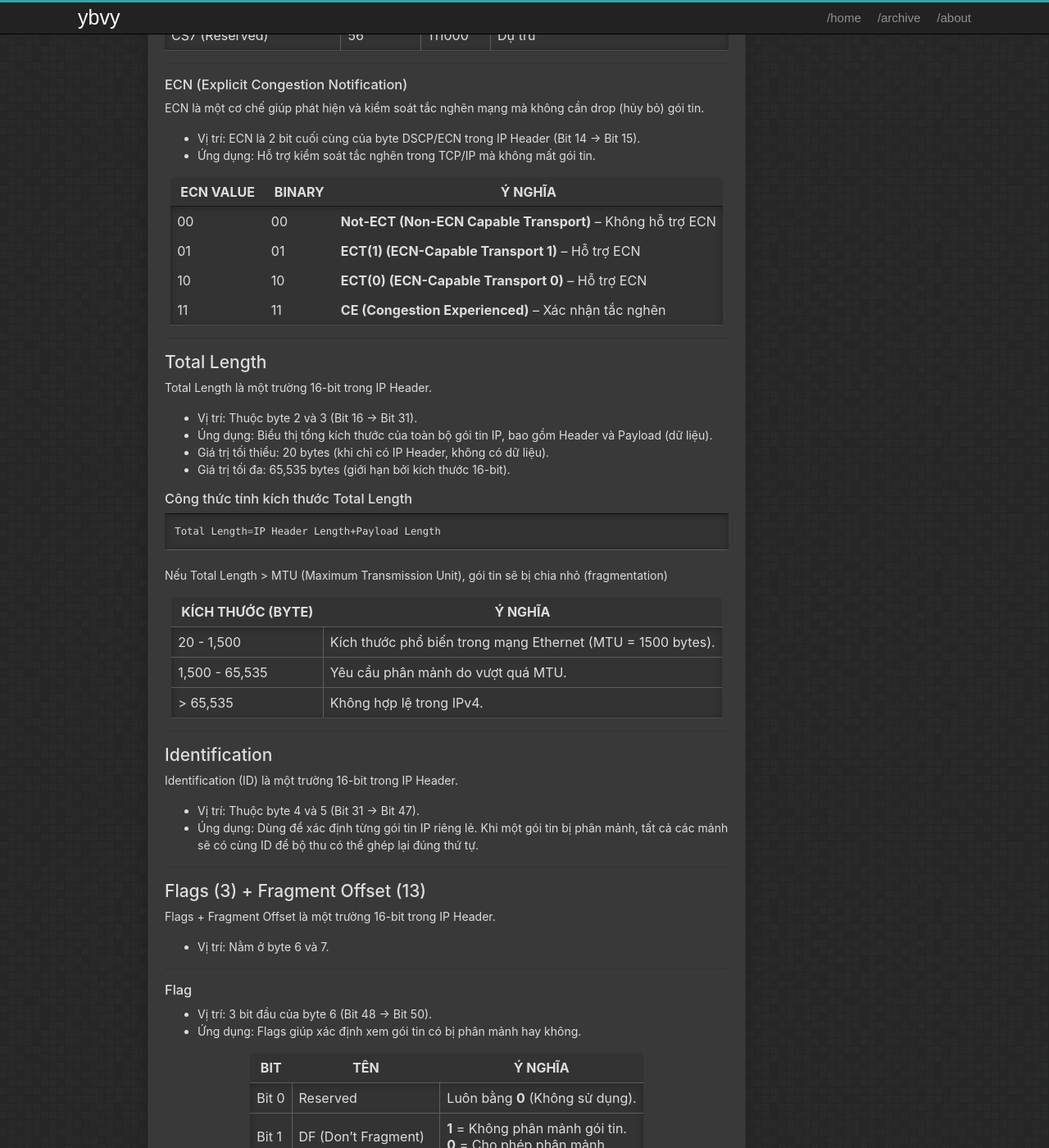
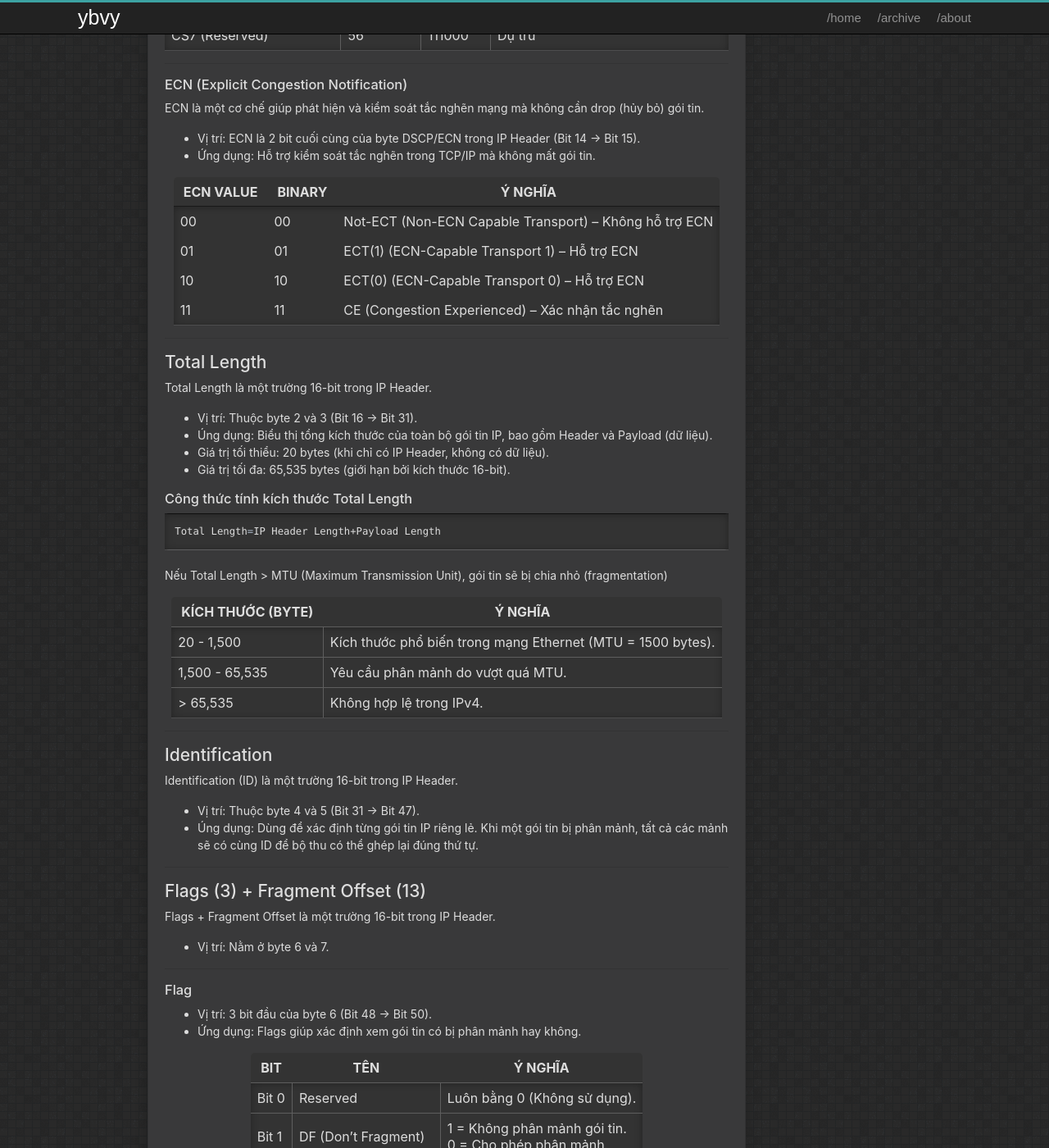
Before and after one commit to ybvy/ybvy.github.io, a Jekyll site: the page built from _posts/2025-03-18-ip-header-explain.md, in a window 1280 px wide and 1400 px high, scrolled down 2885 px. Shown: the whole window at 82% size. Built offline with Jekyll 4.4.1, drawn with Linux system fonts in a browser that asks for light colours; comment, search, counter and statistics services are not loaded; some of the changed text lies outside the part shown.

Commit message:
add or fix post

```diff
--- a/_posts/2025-03-18-ip-header-explain.md
+++ b/_posts/2025-03-18-ip-header-explain.md
@@ -84,10 +84,10 @@ ECN là một cơ chế giúp phát hiện và kiểm soát tắc nghẽn mạng
 
 | ECN Value | Binary | Ý nghĩa |
 |-----------|--------|---------|
-| 00        | 00     | **Not-ECT (Non-ECN Capable Transport)** – Không hỗ trợ ECN |
-| 01        | 01     | **ECT(1) (ECN-Capable Transport 1)** – Hỗ trợ ECN |
-| 10        | 10     | **ECT(0) (ECN-Capable Transport 0)** – Hỗ trợ ECN |
-| 11        | 11     | **CE (Congestion Experienced)** – Xác nhận tắc nghẽn |
+| 00        | 00     | Not-ECT (Non-ECN Capable Transport) – Không hỗ trợ ECN |
+| 01        | 01     | ECT(1) (ECN-Capable Transport 1) – Hỗ trợ ECN |
+| 10        | 10     | ECT(0) (ECN-Capable Transport 0) – Hỗ trợ ECN |
+| 11        | 11     | CE (Congestion Experienced) – Xác nhận tắc nghẽn |
 
 ---
 ## Total Length
@@ -129,9 +129,9 @@ Flags + Fragment Offset là một trường 16-bit trong IP Header.
 
 | Bit  | Tên                  | Ý nghĩa |
 |------|----------------------|------------------------------------------------|
-| Bit 0 | Reserved            | Luôn bằng **0** (Không sử dụng). |
-| Bit 1 | DF (Don't Fragment) | **1** = Không phân mảnh gói tin.<br>**0** = Cho phép phân mảnh. |
-| Bit 2 | MF (More Fragments) | **1** = Còn nhiều mảnh phía sau.<br>**0** = Đây là mảnh cuối cùng. |
+| Bit 0 | Reserved            | Luôn bằng 0 (Không sử dụng). |
+| Bit 1 | DF (Don't Fragment) | 1 = Không phân mảnh gói tin.<br>0 = Cho phép phân mảnh. |
+| Bit 2 | MF (More Fragments) | 1 = Còn nhiều mảnh phía sau.<br>0 = Đây là mảnh cuối cùng. |
 {:.inner-borders}
 
 ---
@@ -142,7 +142,7 @@ Flags + Fragment Offset là một trường 16-bit trong IP Header.
 | Giá trị | Ý nghĩa |
 |---------|-------------------------------------------------|
 | 0       | Mảnh đầu tiên của gói tin. |
-| n       | Độ dời (offset) của mảnh so với gói tin gốc (tính theo đơn vị **8 byte**). |
+| n       | Độ dời (offset) của mảnh so với gói tin gốc (tính theo đơn vị 8 byte). |
 {:.inner-borders}
 
 * Offset được tính theo 8-byte:
```
